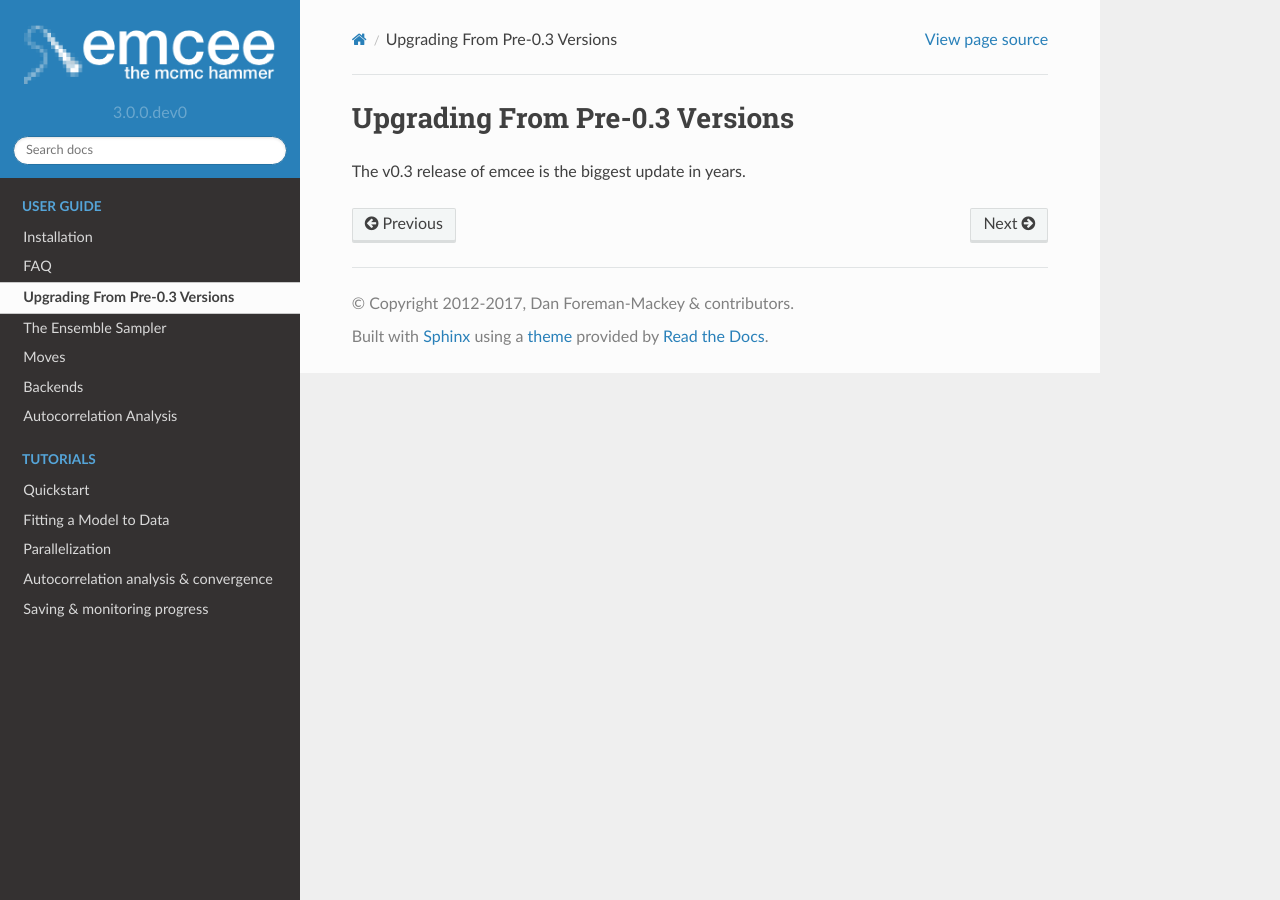
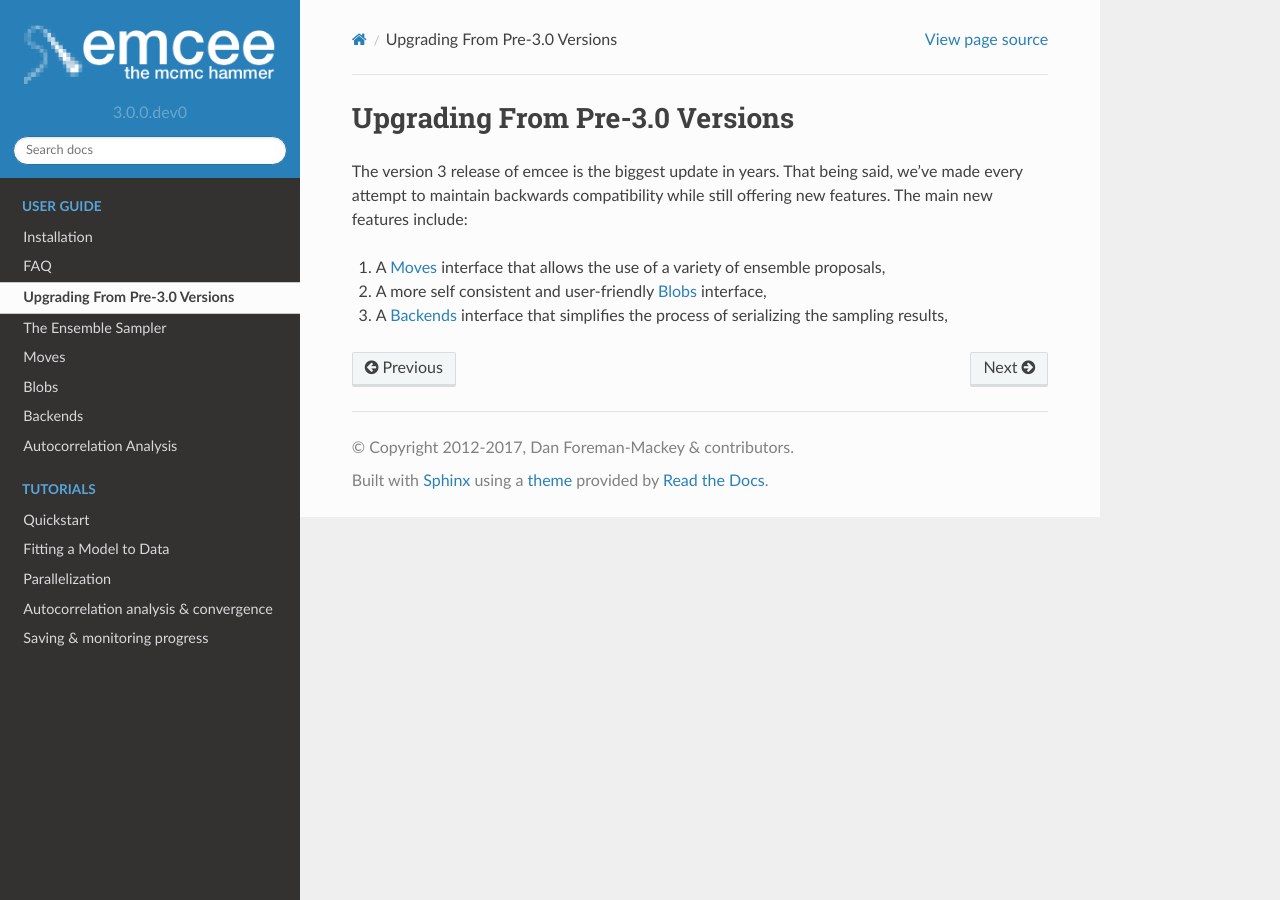
Before and after one commit to dfm/emcee, a Sphinx documentation site: the page built from docs/user/upgrade.rst, in a window 1280 px wide. Built offline with Sphinx 7.4.7 and the Read the Docs theme 2.0.0, drawn with Linux system fonts in a browser that asks for light colours.

Commit message:
blobs documentation

```diff
--- a/docs/index.rst
+++ b/docs/index.rst
@@ -77,6 +77,7 @@ If you run into any issues, please don't hesitate to `open an issue on GitHub
    user/upgrade
    user/sampler
    user/moves
+   user/blobs
    user/backends
    user/autocorr
 
--- a/docs/user/upgrade.rst
+++ b/docs/user/upgrade.rst
@@ -1,8 +1,19 @@
+.. module:: emcee
+
 .. _upgrade:
 
-.. module:: emcee
-
-Upgrading From Pre-0.3 Versions
+Upgrading From Pre-3.0 Versions
 ===============================
 
-The v0.3 release of emcee is the biggest update in years.
+The version 3 release of emcee is the biggest update in years.
+That being said, we've made every attempt to maintain backwards compatibility
+while still offering new features.
+The main new features include:
+
+1. A :ref:`moves` interface that allows the use of a variety of ensemble
+   proposals,
+
+2. A more self consistent and user-friendly :ref:`blobs` interface,
+
+3. A :ref:`backends` interface that simplifies the process of serializing the
+   sampling results,
```
Also changed, not shown: docs/user/blobs.rst (added, +15 -0 lines).
